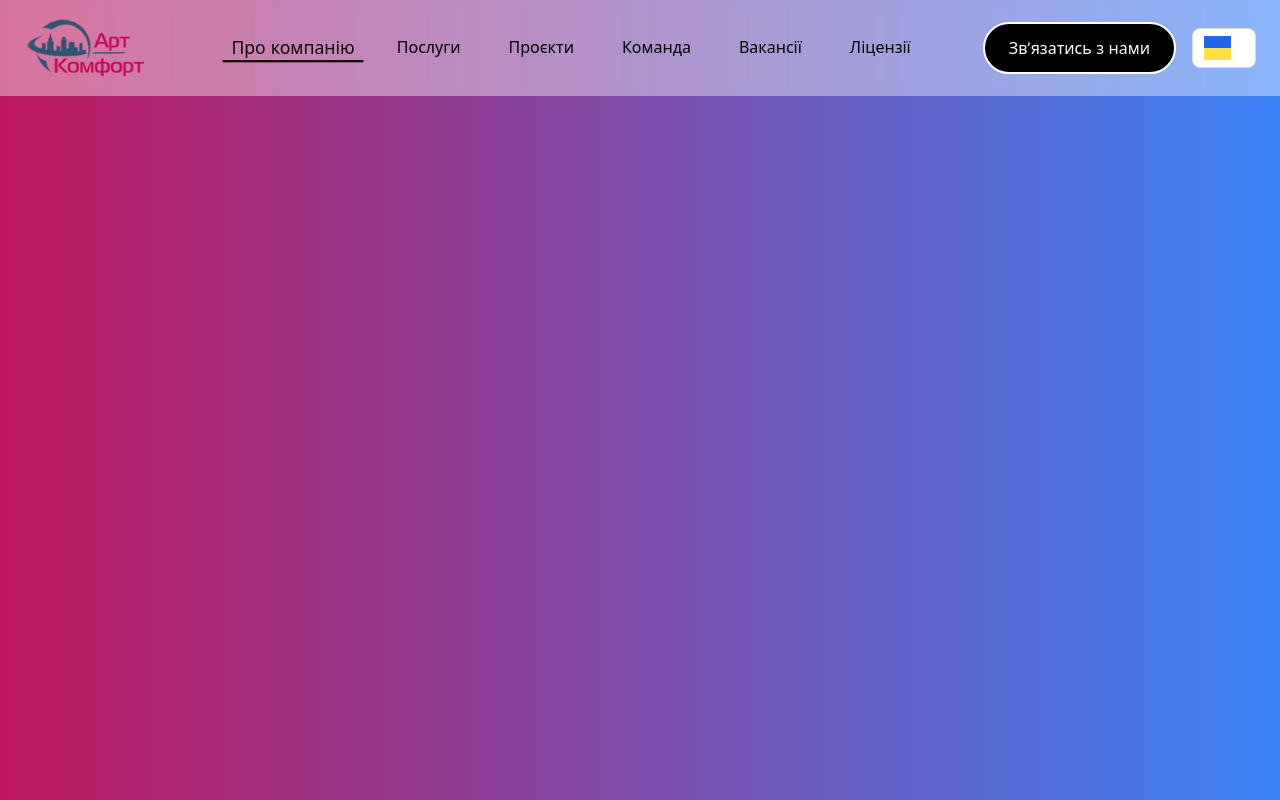
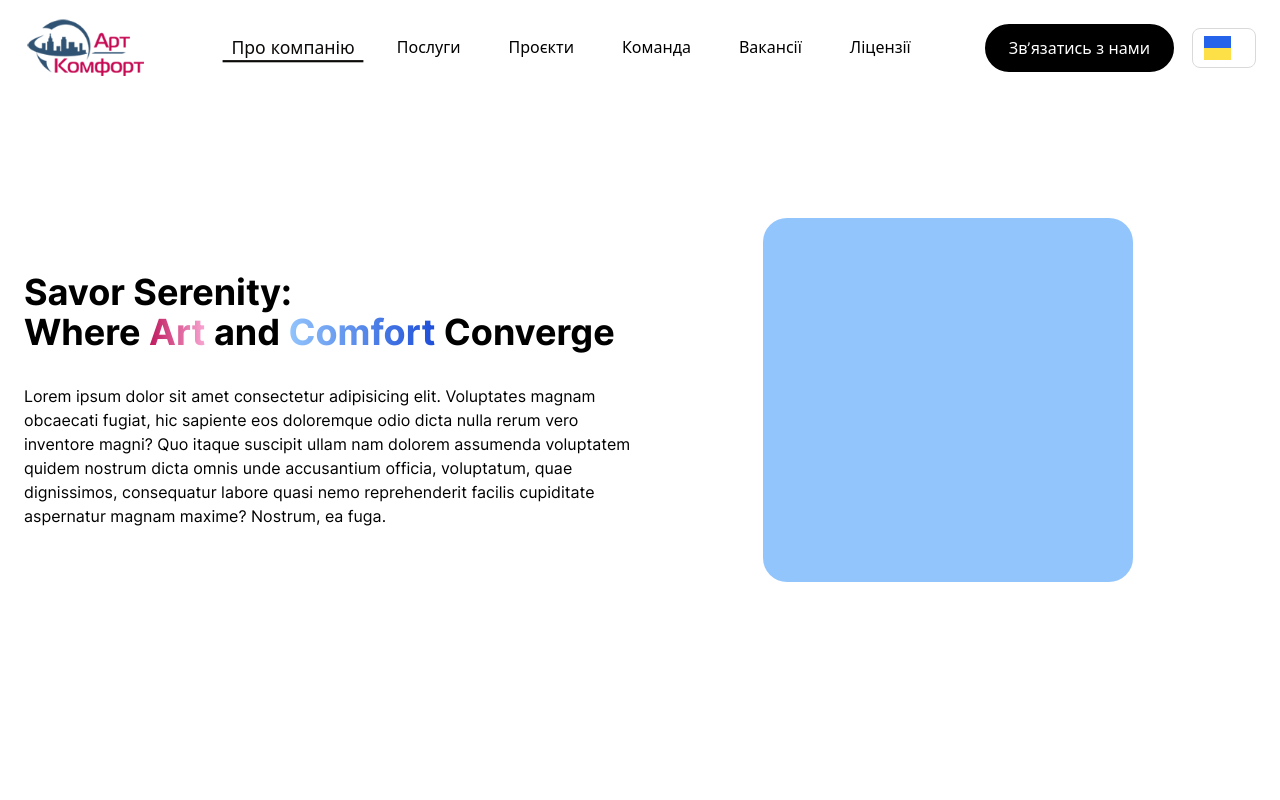
Before and after one commit to kkrasnoshchok/art-comfort, a Next.js app: page / in a window 1280 px wide. Shown: the top 800 px of the page. Built offline with nearby package versions, Linux system fonts and the light colour scheme.

Commit message:
feat: creates initial home section

```diff
--- a/src/pages/index.tsx
+++ b/src/pages/index.tsx
@@ -2,10 +2,8 @@ import { Header } from '@/components';
 
 import {
   AboutSection,
-  CertificationsSection,
   ContactsSection,
   ContributionSection,
-  JobOffersSection,
   PartnersSection,
   ProjectsSection,
   ServicesSection,
@@ -23,8 +21,8 @@ const HomePage = () => (
       <ProjectsSection />
       <PartnersSection />
       <TeamSection />
-      <JobOffersSection />
-      <CertificationsSection />
+      {/* <JobOffersSection /> */}
+      {/* <CertificationsSection /> */}
       <ContributionSection />
       <ContactsSection />
     </main>
--- a/src/sections/About/AboutSection.tsx
+++ b/src/sections/About/AboutSection.tsx
@@ -2,7 +2,35 @@ export const AboutSection = () => {
   return (
     <section
       id='about'
-      className='flex h-screen w-screen flex-col bg-gradient-to-r from-pink-700 to-blue-500 px-6 py-24'
-    ></section>
+      className='flex h-screen w-screen items-center justify-center px-6 py-24'
+    >
+      <div className='flex-1'>
+        <h1>
+          Savor Serenity:
+          <br />
+          Where{' '}
+          <span className='bg-gradient-to-r from-pink-700 to-pink-300 bg-clip-text text-transparent'>
+            Art
+          </span>{' '}
+          and{' '}
+          <span className='bg-gradient-to-r from-blue-300 to-blue-700  bg-clip-text text-transparent'>
+            Comfort
+          </span>{' '}
+          Converge
+        </h1>
+        <p className='mt-8'>
+          Lorem ipsum dolor sit amet consectetur adipisicing elit. Voluptates
+          magnam obcaecati fugiat, hic sapiente eos doloremque odio dicta nulla
+          rerum vero inventore magni? Quo itaque suscipit ullam nam dolorem
+          assumenda voluptatem quidem nostrum dicta omnis unde accusantium
+          officia, voluptatum, quae dignissimos, consequatur labore quasi nemo
+          reprehenderit facilis cupiditate aspernatur magnam maxime? Nostrum, ea
+          fuga.
+        </p>
+      </div>
+      <div className='flex h-full w-full flex-1 items-center justify-center'>
+        <div className='h-3/5 w-3/5 rounded-3xl bg-blue-300 backdrop-blur-3xl'></div>
+      </div>
+    </section>
   );
 };
--- a/src/sections/Projects/ProjectsSection.tsx
+++ b/src/sections/Projects/ProjectsSection.tsx
@@ -112,7 +112,7 @@ export const ProjectsSection = () => {
                     <strong>Year:</strong> {project.year}
                   </p>
                 </div>
-                <p className='pointer-events-none absolute -bottom-4 left-0 flex items-start justify-center rounded-lg bg-slate-500 px-4 py-12 text-white opacity-0 transition-all duration-500 group-hover:bottom-0 group-hover:opacity-100'>
+                <p className='pointer-events-none absolute -bottom-4 left-0 flex items-start justify-center rounded-lg bg-slate-100 bg-opacity-40 px-4 py-12 text-slate-950 opacity-0 backdrop-blur-xl transition-all duration-500 group-hover:bottom-0 group-hover:opacity-100'>
                   {project.details}
                 </p>
               </div>
```
